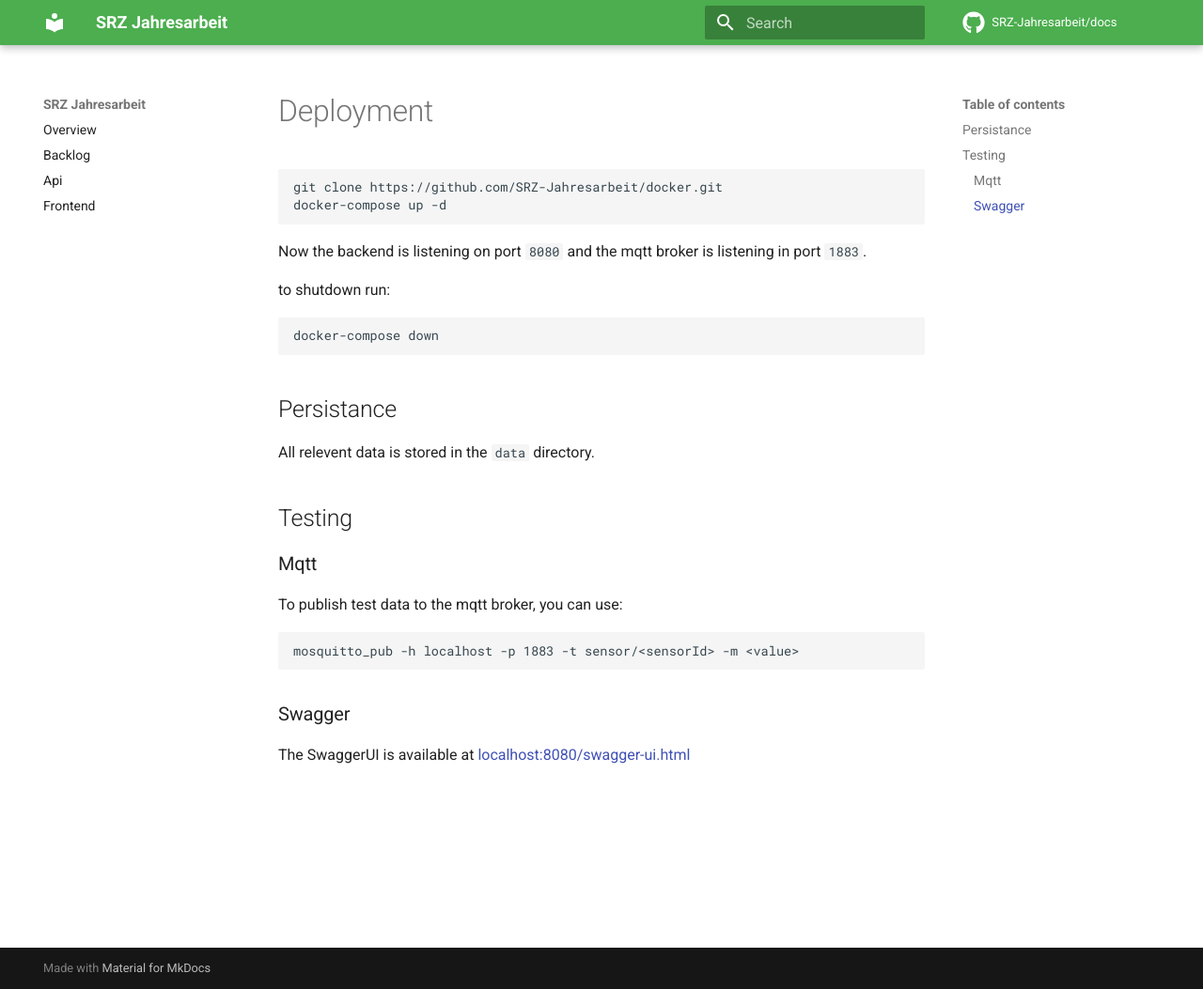
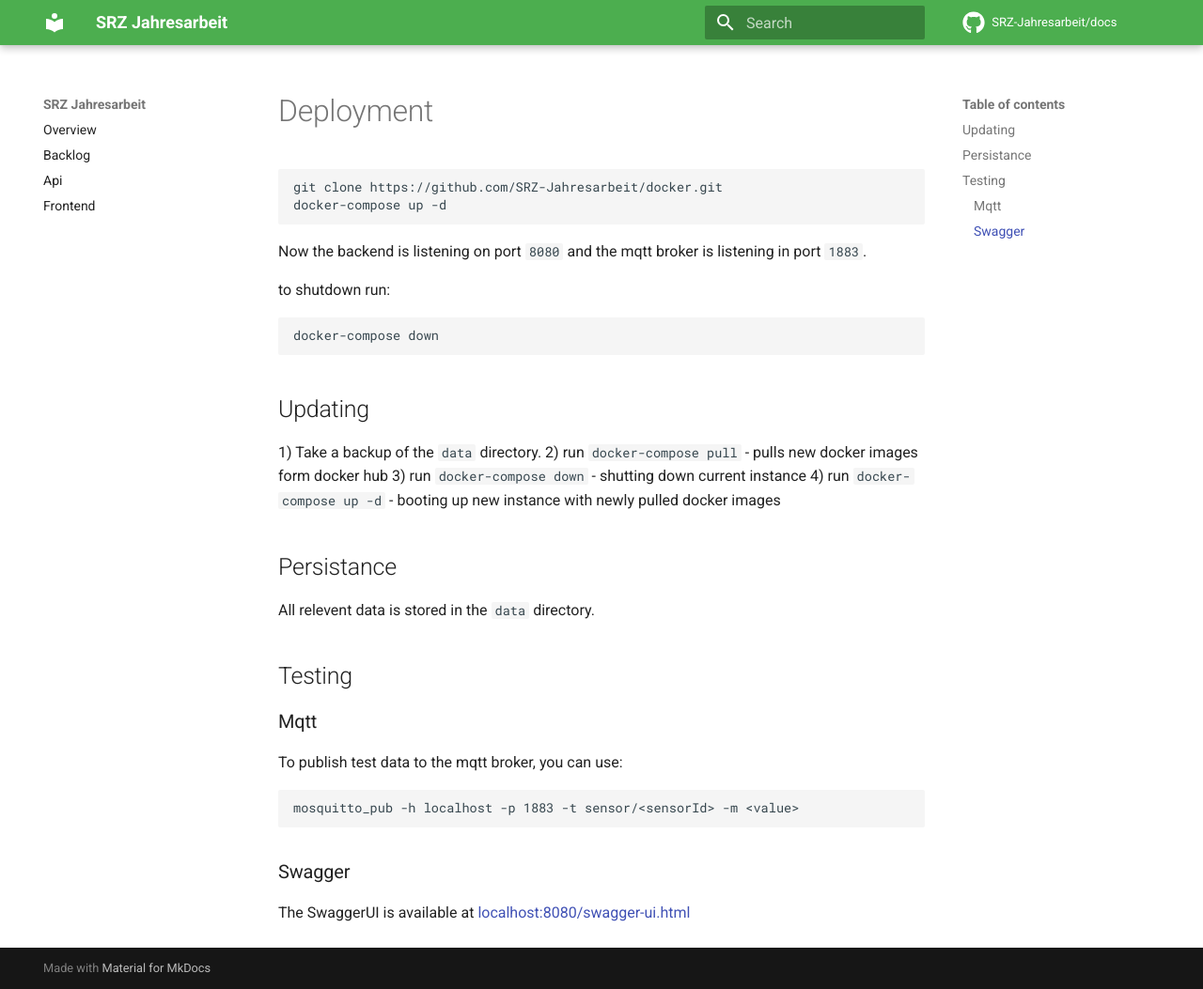
Before and after one commit to SRZ-Jahresarbeit/docs, an MkDocs documentation site: the page built from docs/deployment.md, in a window 1280 px wide and 1053 px high. Shown: the whole window at 94% size. Built offline with MkDocs 1.6.1 and Material for MkDocs 9.7.7, drawn with Linux system fonts in a browser that asks for light colours; comment, search, counter and statistics services are not loaded.

Commit message:
Update deployment.md

````diff
--- a/docs/deployment.md
+++ b/docs/deployment.md
@@ -10,6 +10,13 @@ to shutdown run:
 ```
 docker-compose down
 ```
+
+## Updating
+
+1) Take a backup of the `data` directory.
+2) run `docker-compose pull` - pulls new docker images form docker hub
+3) run `docker-compose down` - shutting down current instance
+4) run `docker-compose up -d` - booting up new instance with newly pulled docker images
 
 ## Persistance
 
````
